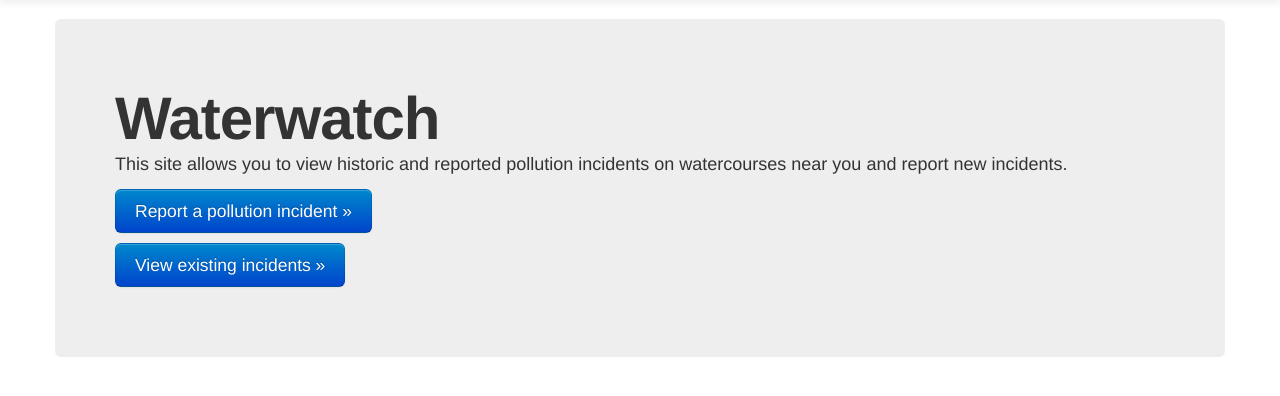
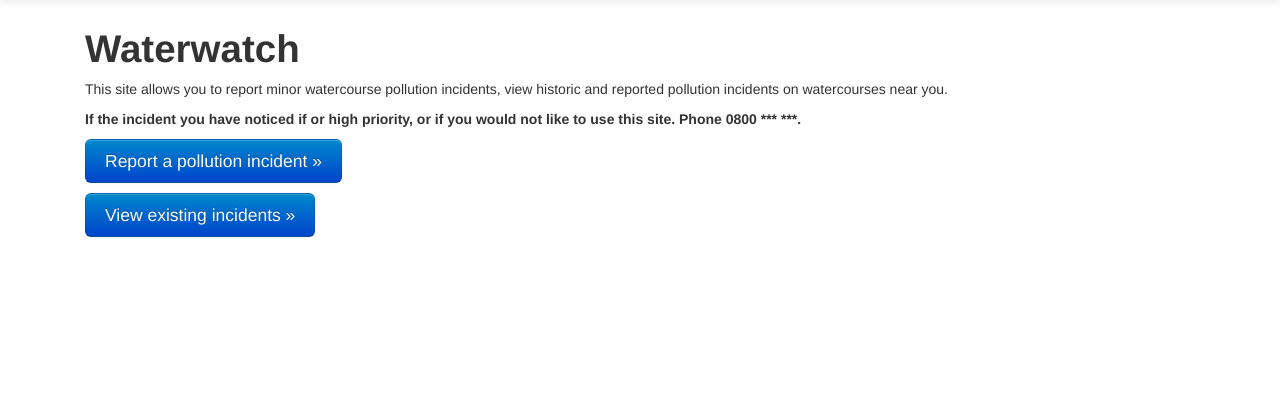
Before and after one commit to mattseymour/envhack, a Django app: page / in a window 1280 px wide. Shown: the part 41-437 px from the top of the page. Run offline with Django 3.2, Linux system fonts and the light colour scheme.

Commit message:
Updated home page text

```diff
--- a/webapp/templates/home/index.html
+++ b/webapp/templates/home/index.html
@@ -1,9 +1,10 @@
 {% extends "base.html" %}
 
 {% block content %}
-<div class="hero-unit">
+    <div class="span12">
         <h1>Waterwatch</h1>
-        <p>This site allows you to view historic and reported pollution incidents on watercourses near you and report new incidents.</p>
+        <p>This site allows you to report minor watercourse pollution incidents, view historic and reported pollution incidents on watercourses near you.</p>
+        <p style="font-weight: bold;">If the incident you have noticed if or high priority, or if you would not like to use this site. Phone 0800 *** ***.</p>
         <p><a href="submit/" class="btn btn-primary btn-large">Report a pollution incident &raquo;</a></p>
         <p><a href="view/" class="btn btn-primary btn-large">View existing incidents &raquo;</a></p>
       </div>
```
